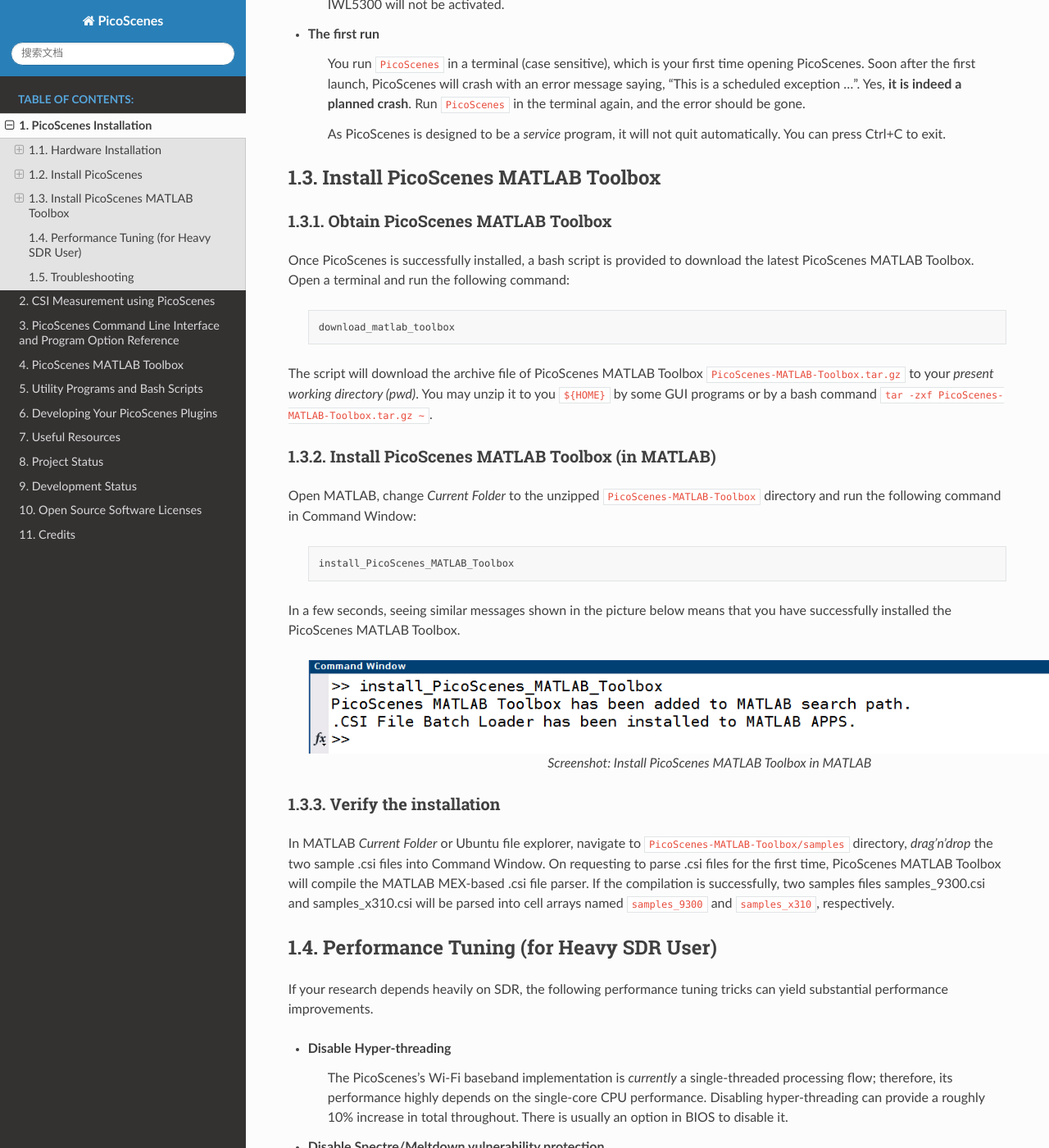
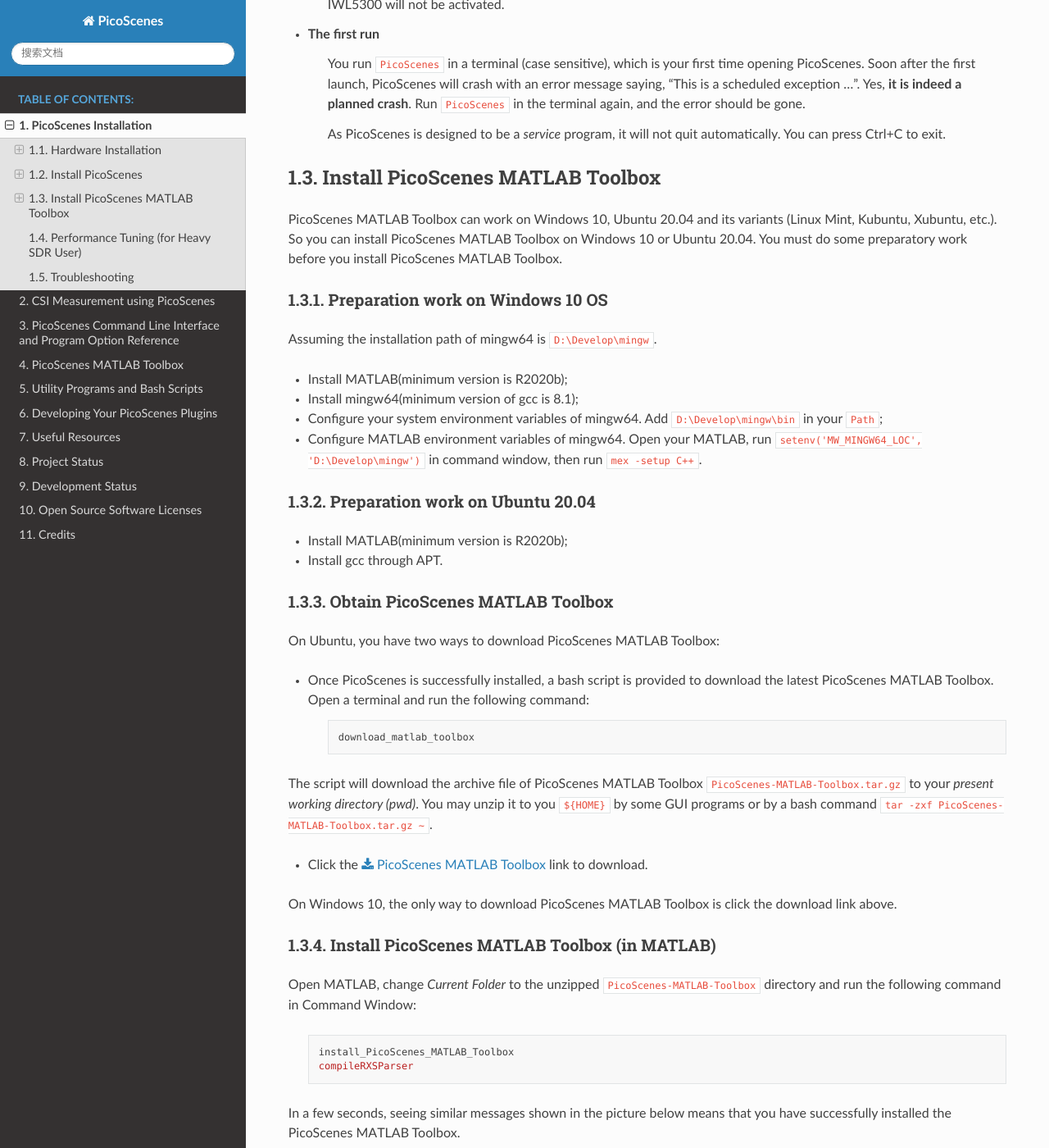
Before and after one commit to wifisensing/PicoScenes-Manual, a Sphinx documentation site: the page built from source/installation.rst, in a window 1280 px wide and 1400 px high, scrolled down 6538 px. Shown: the whole window at 82% size. Built offline with Sphinx 7.4.7 and the Read the Docs theme 2.0.0, drawn with Linux system fonts in a browser that asks for light colours.

Commit message:
MATLAB on Windows 10

```diff
--- a/source/installation.rst
+++ b/source/installation.rst
@@ -216,16 +216,40 @@
 Install PicoScenes MATLAB Toolbox
 ========================================
 
+PicoScenes MATLAB Toolbox can work on Windows 10, Ubuntu 20.04 and its variants (Linux Mint, Kubuntu, Xubuntu, etc.). So you can install PicoScenes MATLAB Toolbox on Windows 10 or Ubuntu 20.04. You must do some preparatory work before you install PicoScenes MATLAB Toolbox.
+
+Preparation work on Windows 10 OS
++++++++++++++++++++++++++++++++++++++++++++++++
+
+Assuming the installation path of mingw64 is ``D:\Develop\mingw``.
+
+- Install MATLAB(minimum version is R2020b);
+- Install mingw64(minimum version of gcc is 8.1);
+- Configure your system environment variables of mingw64. Add ``D:\Develop\mingw\bin`` in your ``Path``;
+- Configure MATLAB environment variables of mingw64. Open your MATLAB, run ``setenv('MW_MINGW64_LOC', 'D:\Develop\mingw')`` in command window, then run ``mex -setup C++``.
+
+Preparation work on Ubuntu 20.04
++++++++++++++++++++++++++++++++++++
+
+- Install MATLAB(minimum version is R2020b);
+- Install gcc through APT.
+
 Obtain PicoScenes MATLAB Toolbox
 +++++++++++++++++++++++++++++++++++
 
-Once PicoScenes is successfully installed, a bash script is provided to download the latest PicoScenes MATLAB Toolbox. Open a terminal and run the following command:
+On Ubuntu, you have two ways to download PicoScenes MATLAB Toolbox:
+
+- Once PicoScenes is successfully installed, a bash script is provided to download the latest PicoScenes MATLAB Toolbox. Open a terminal and run the following command:
 
     .. code-block:: bash
 
         download_matlab_toolbox
 
 The script will download the archive file of PicoScenes MATLAB Toolbox ``PicoScenes-MATLAB-Toolbox.tar.gz`` to your *present working directory (pwd)*. You may unzip it to you ``${HOME}`` by some GUI programs or by a bash command ``tar -zxf PicoScenes-MATLAB-Toolbox.tar.gz ~``.
+
+- Click the :download:`PicoScenes MATLAB Toolbox <https://zpj.io/PicoScenes/matlab-toolbox/PicoScenes-MATLAB-Toolbox.tar.gz>` link to download.
+
+On Windows 10, the only way to download PicoScenes MATLAB Toolbox is click the download link above.
 
 Install PicoScenes MATLAB Toolbox (in MATLAB)
 ++++++++++++++++++++++++++++++++++++++++++++++
@@ -235,6 +259,7 @@
     .. code-block:: matlab
 
         install_PicoScenes_MATLAB_Toolbox
+        compileRXSParser
 
 In a few seconds, seeing similar messages shown in the picture below means that you have successfully installed the PicoScenes MATLAB Toolbox.
 
```
Also changed, not shown: source/images/install-PicoScenes-MATLAB-Toolbox.png.
